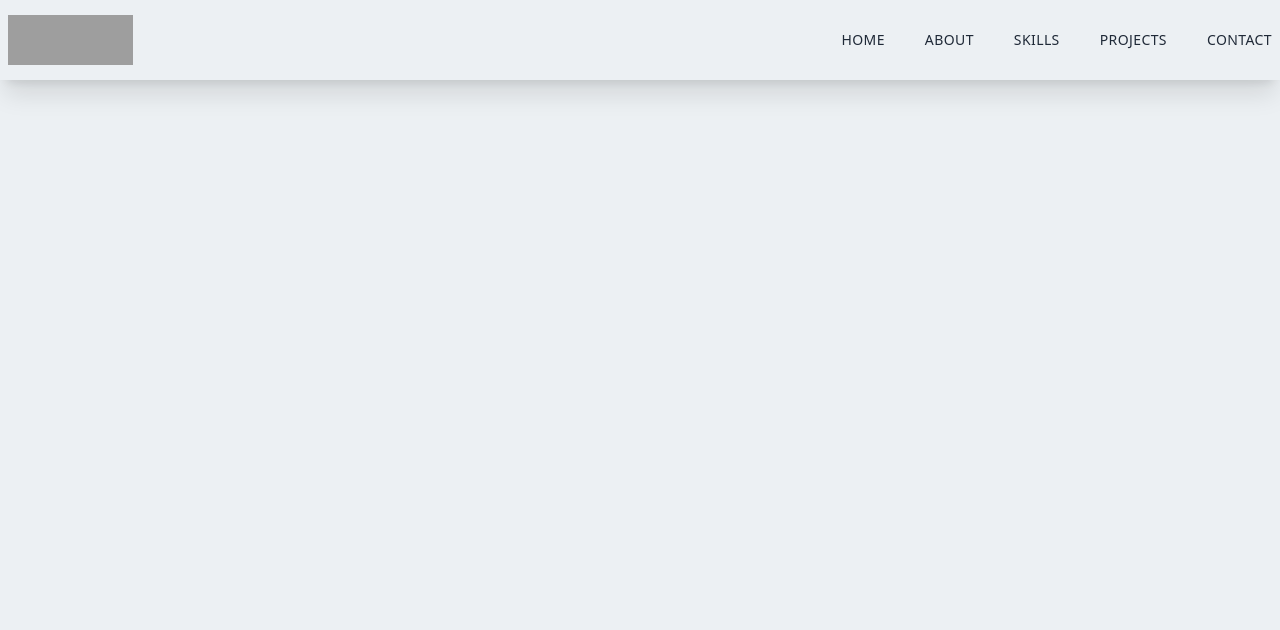
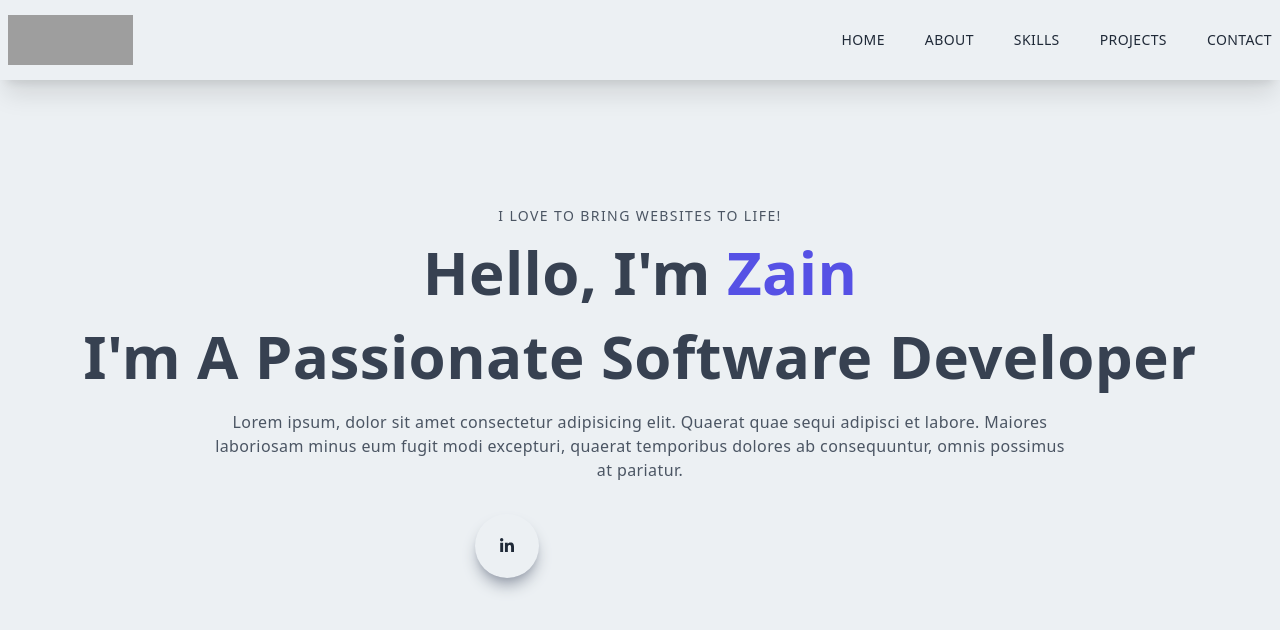
Before and after one commit to Zidan2k9/ulabdeen-nextjs-portfolio, a Next.js app: page / in a window 1280 px wide. Shown: the top 630 px of the page. Built offline with nearby package versions, Linux system fonts and the light colour scheme; grey boxes are pictures that could not be loaded.

Commit message:
Completed Navbar component, added headers, text and LinkedIn icon to Main component

```diff
--- a/components/Main.jsx
+++ b/components/Main.jsx
@@ -1,8 +1,23 @@
 import React from 'react'
+import { FaLinkedinIn } from 'react-icons/fa'
 
 const Main = () => {
   return (
-    <div>Main</div>
+    <div className='w-full h-screen text-center'>
+      <div className="max-w-[1240px] w-full h-full mx-auto p-2 flex justify-center items-center">
+        <div>
+          <p className='uppercase text-sm tracking-widest text-gray-600'>I LOVE TO BRING WEBSITES TO LIFE!</p>
+          <h1 className='py-4 text-gray-700'>Hello, I'm <span className='text-[#5651e5]'>Zain</span></h1>
+          <h1 className='py-2 text-gray-700'>I'm A Passionate Software Developer</h1>
+          <p className='py-4 text-gray-600 max-w-[70%] m-auto'>Lorem ipsum, dolor sit amet consectetur adipisicing elit. Quaerat quae sequi adipisci et labore. Maiores laboriosam minus eum fugit modi excepturi, quaerat temporibus dolores ab consequuntur, omnis possimus at pariatur.</p>
+          <div className='flex items-center justify-between max-w-[330px] m-auto py-4'>
+            <div className='rounded-full shadow-lg shadow-gray-400 p-6 cursor-pointer hover:scale-110 ease-in-out duration-300'>
+              <FaLinkedinIn />
+            </div>
+          </div>
+        </div>
+      </div>
+    </div>
   )
 }
 
--- a/pages/index.js
+++ b/pages/index.js
@@ -1,5 +1,6 @@
 import Head from 'next/head'
 import Image from 'next/image'
+import Main from '../components/Main'
 import Navbar from '../components/Navbar'
 
 export default function Home() {
@@ -11,6 +12,7 @@ export default function Home() {
         <link rel="icon" href="/favicon.ico" />
       </Head>
     <Navbar/>
+    <Main/>
 
 
     </div>
```
